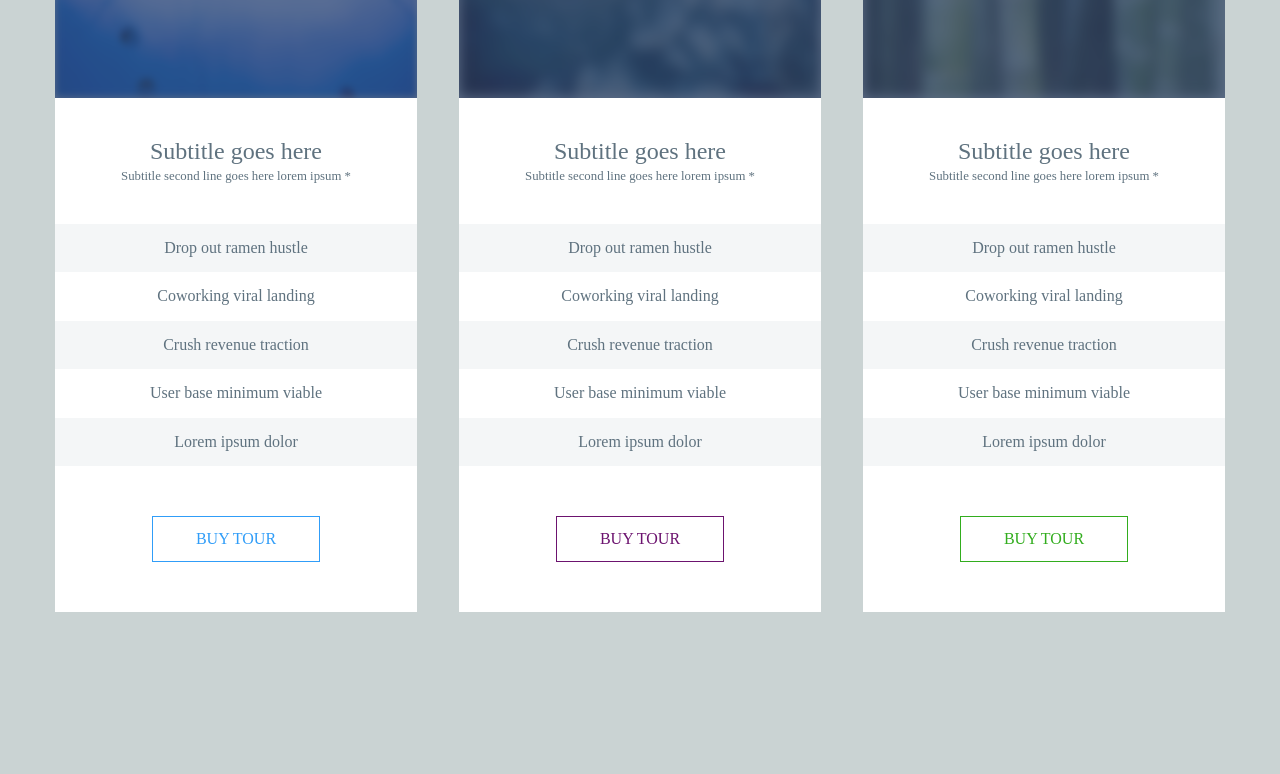
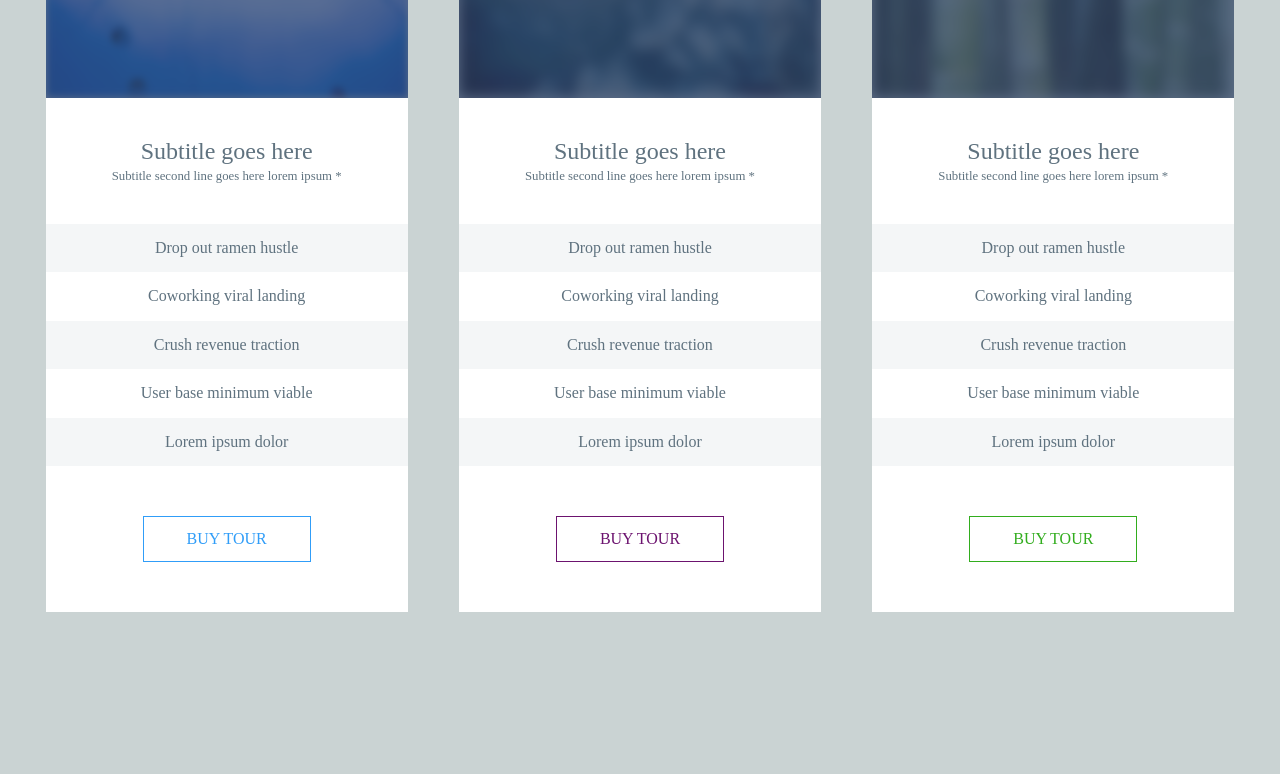
Before and after one commit to levantho1998/PriceTable, a plain HTML site: page index.html in a window 1280 px wide. Shown: the part 354-1128 px from the top of the page. After the commit the page ends 966 px from the top, so only its background shows below. Drawn offline with Linux system fonts and the light colour scheme.

Commit message:
PriceTable

```diff
--- a/assets/css/style.css
+++ b/assets/css/style.css
@@ -9,7 +9,7 @@ html {
 }
 
 .main {
-  max-width: 1210px;
+  max-width: 1280px;
   margin: 0 auto;
   margin-top: 180px;
 }
@@ -18,7 +18,7 @@ html {
   padding: 0 20px;
   display: flex;
   flex-wrap: wrap;
-  justify-content: space-between;
+  justify-content: space-around;
 }
 
 .container {
@@ -28,6 +28,7 @@ html {
   object-fit: cover;
   text-align: center;
   margin-bottom: 180px;
+  margin: 0 20px;
 }
 
 .cricle-price {
```
